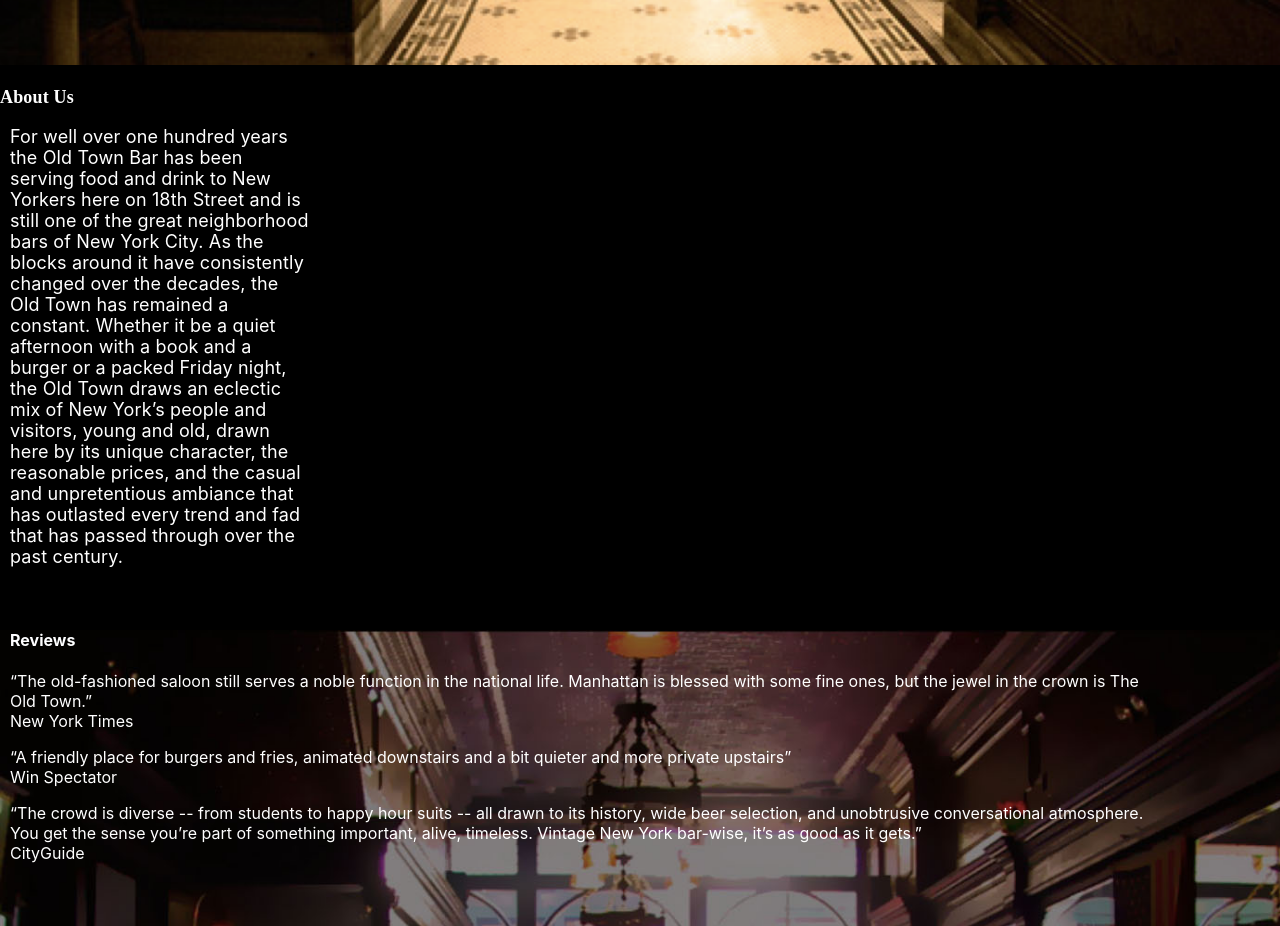
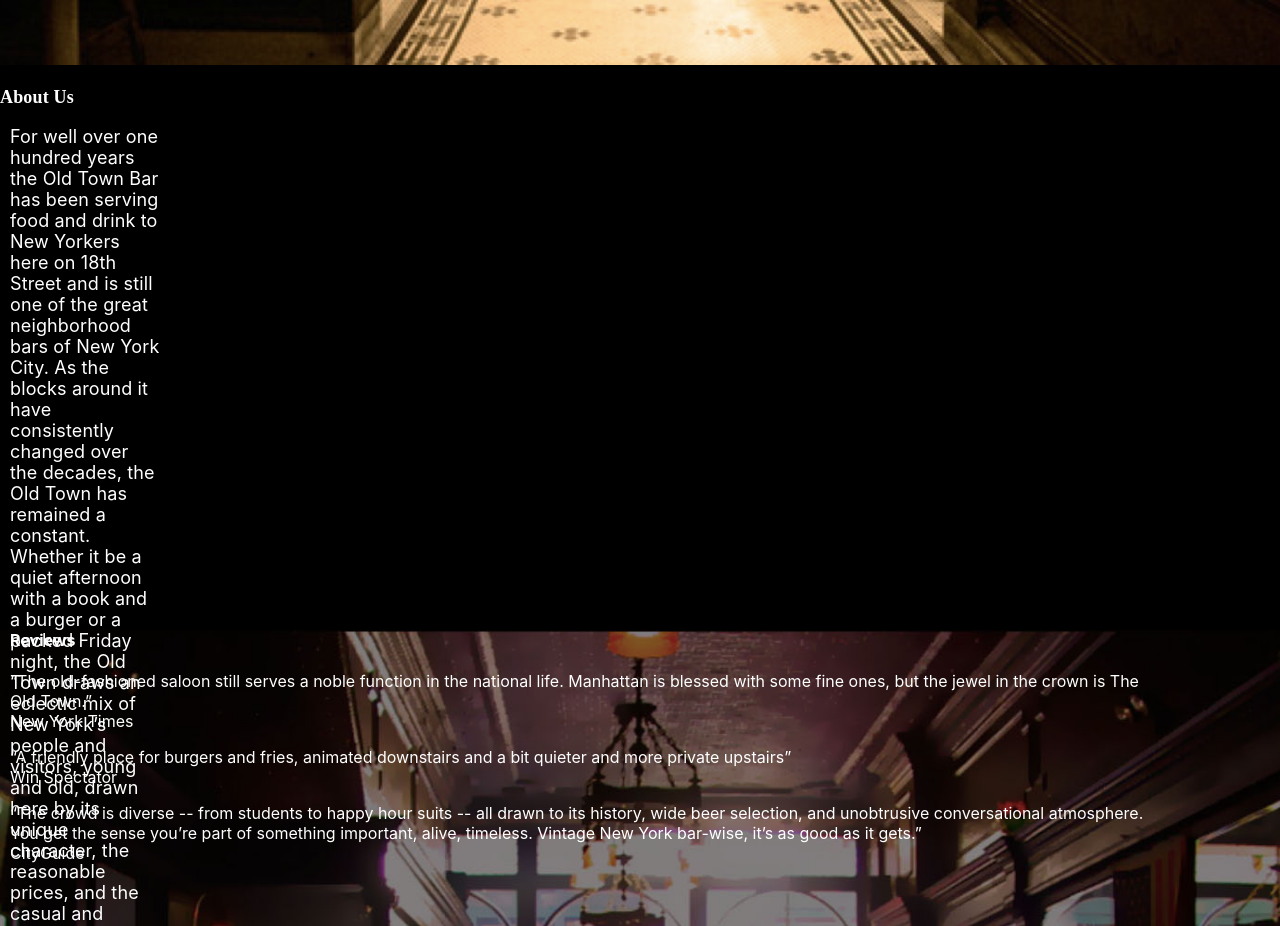
Before and after one commit to fkaltman/Old-Town-Bar, a React (Create React App) app: page / in a window 1280 px wide. Shown: the part 820-1746 px from the top of the page. Built offline with nearby package versions, Linux system fonts and the light colour scheme.

Commit message:
about page css grid

```diff
--- a/src/App.css
+++ b/src/App.css
@@ -57,6 +57,13 @@
   color: white;
   background-color: black;
   margin-left: 10px;
+  display: grid;
+  grid-template-columns: 2fr 1fr 1fr;
+  grid-template-rows: auto 1fr 3fr;
+  grid-template-areas:
+  "title title title"
+  "main header header";
+
 }
 
 .Reviews {
```
